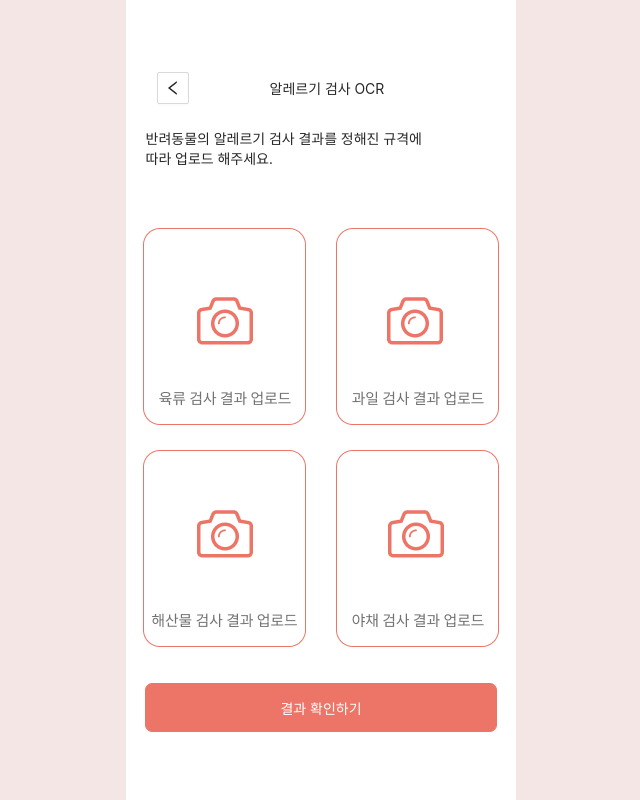
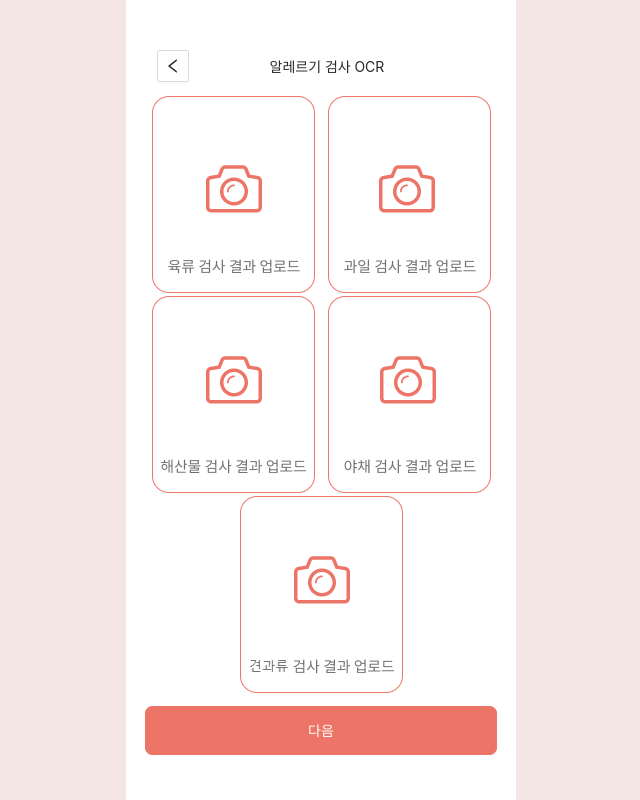
Before and after one commit to wldn143/mungnyang_web, a React (Create React App) app: page /ocr-upload in a window 1280 px wide. Shown: the whole page, without its empty margins (319-959 px from the left). Built offline with nearby package versions, Linux system fonts and the light colour scheme; the HTML template or start-up script is replaced by a standard one.

Commit message:
ocr nut 추가, 코드 수정

```diff
--- a/src/components/auth/OcrContainer.js
+++ b/src/components/auth/OcrContainer.js
@@ -1,7 +1,7 @@
 import styled from "styled-components";
 
 const Contatiner = styled.div`
-  width: 110%;
+  width: 100%;
   height: 200px;
   display: flex;
   justify-content: space-around;
--- a/src/screens/OcrUpload.js
+++ b/src/screens/OcrUpload.js
@@ -17,116 +17,87 @@ import MeatOcrImg from "../image/meatOcr.png";
 import FruitsOcrImg from "../image/fruitsOcr.png";
 import FishOcrImg from "../image/fishOcr.png";
 import VegeOcrImg from "../image/vegeOcr.png";
+import nutOcrImg from "../image/nutOcr.png";
+import { Upload } from "antd";
+import OcrContainer from "../components/auth/OcrContainer";
+import axios from "axios";
 
-import OcrContainer from "../components/auth/OcrContainer";
 function OcrUpload() {
-  const [fileImage, setFileImage] = useState("");
-  const [fileImage2, setFileImage2] = useState("");
-  const [fileImage3, setFileImage3] = useState("");
-  const [fileImage4, setFileImage4] = useState("");
+  const [meatImageUrl, setMeatImageUrl] = useState(null);
+  const [fishImageUrl, setFishImageUrl] = useState(null);
+  const [fruitImageUrl, setFruitImageUrl] = useState(null);
+  const [vegeImageUrl, setVegeImageUrl] = useState(null);
+  const [nutImageUrl, setNutImageUrl] = useState(null);
 
-  const [meatOcrImg, setMeatOcrImg] = useState(false);
-  const [fruitsOcrImg, setFruitsOcrImg] = useState(false);
-  const [fishOcrImg, setFishOcrImg] = useState(false);
-  const [vegeOcrImg, setVegeOcrImg] = useState(false);
+  const history = useHistory();
+  const onChangeImage1 = (info) => {
+    if (info.file.status === "uploading") {
+      return;
+    }
+    if (info.file.status === "done") {
+      const response1 = info.file.response;
+      const meatImageUrl = response1.imageUrl;
+      setMeatImageUrl(meatImageUrl);
+    }
+  };
+  const onChangeImage2 = (info) => {
+    if (info.file.status === "uploading") {
+      return;
+    }
+    if (info.file.status === "done") {
+      const response2 = info.file.response;
+      const fruitImageUrl = response2.imageUrl;
+      setFruitImageUrl(fruitImageUrl);
+    }
+  };
+  const onChangeImage3 = (info) => {
+    if (info.file.status === "uploading") {
+      return;
+    }
+    if (info.file.status === "done") {
+      const response3 = info.file.response;
+      const fishImageUrl = response3.imageUrl;
+      setFishImageUrl(fishImageUrl);
+    }
+  };
+  const onChangeImage4 = (info) => {
+    if (info.file.status === "uploading") {
+      return;
+    }
+    if (info.file.status === "done") {
+      const response4 = info.file.response;
+      const vegeImageUrl = response4.imageUrl;
+      setVegeImageUrl(vegeImageUrl);
+    }
+  };
+  const onChangeImage5 = (info) => {
+    if (info.file.status === "uploading") {
+      return;
+    }
+    if (info.file.status === "done") {
+      const response5 = info.file.response;
+      const nutImageUrl = response5.imageUrl;
+      setNutImageUrl(nutImageUrl);
+    }
+  };
+  const onSubmit = (values) => {
+    values.preventDefault();
 
-  // 파일 저장
-  const formData = new FormData();
-  const saveMeatOcr = (e) => {
-    setFileImage(URL.createObjectURL(e.target.files[0]));
-    for (const keyValue of formData) console.log(keyValue);
-    setMeatOcrImg(true);
+    axios
+      .post("http://localhost:8080/ocrimg", {
+        meatImageUrl: meatImageUrl,
+        fishImageUrl: fishImageUrl,
+        fruitImageUrl: fruitImageUrl,
+        vegeImageUrl: vegeImageUrl,
+        nutImageUrl: nutImageUrl,
+      })
+      .then((result) => {
+        console.log(result);
+      })
+      .catch((error) => {
+        console.error(error);
+      });
   };
-  const saveFruitOcr = (e) => {
-    setFileImage2(URL.createObjectURL(e.target.files[0]));
-    //const img = e.target.files[0];
-    for (const keyValue of formData) console.log(keyValue);
-    setFruitsOcrImg(true);
-  };
-
-  const saveFishOcr = (e) => {
-    setFileImage3(URL.createObjectURL(e.target.files[0]));
-    //const img = e.target.files[0];
-    for (const keyValue of formData) console.log(keyValue);
-    setFishOcrImg(true);
-  };
-
-  const saveVegeOcr = (e) => {
-    setFileImage4(URL.createObjectURL(e.target.files[0]));
-    //const img = e.target.files[0];
-    for (const keyValue of formData) console.log(keyValue);
-    setVegeOcrImg(true);
-  };
-
-  const UploadedMeatImg = () => (
-    <div>
-      <img
-        id="meat_img"
-        alt="sample"
-        src={fileImage}
-        style={{ margin: "auto" }}
-        width="163"
-        height="197"
-      />
-    </div>
-  );
-  const UploadedFruitsImg = () => (
-    <div>
-      <img
-        id="fruits_img"
-        alt="sample"
-        src={fileImage2}
-        style={{ margin: "auto" }}
-        width="163"
-        height="197"
-      />
-    </div>
-  );
-  const UploadedFishImg = () => (
-    <div>
-      <img
-        id="fish_img"
-        alt="sample"
-        src={fileImage3}
-        style={{ margin: "auto" }}
-        width="163"
-        height="197"
-      />
-    </div>
-  );
-  const UploadedVegeImg = () => (
-    <div>
-      <img
-        id="vege_img"
-        alt="sample"
-        src={fileImage4}
-        style={{ margin: "auto" }}
-        width="163"
-        height="197"
-      />
-    </div>
-  );
-
-  const DefaultMeatImg = () => (
-    <div>
-      <img id="meat_img" src={MeatOcrImg} />
-    </div>
-  );
-  const DefaultFruitsImg = () => (
-    <div>
-      <img id="fruits_img" src={FruitsOcrImg} />
-    </div>
-  );
-  const DefaultFishImg = () => (
-    <div>
-      <img id="fish_img" src={FishOcrImg} />
-    </div>
-  );
-  const DefaultVegeImg = () => (
-    <div>
-      <img id="vege_img" src={VegeOcrImg} />
-    </div>
-  );
 
   return (
     <StartLayout>
@@ -136,91 +107,122 @@ function OcrUpload() {
           <div>알레르기 검사 OCR</div>
           <div> </div>
         </Header>
-        <div
-          className="TextSpace"
-          style={{
-            width: "90%",
-            height: "100px",
-            marginTop: "10px",
-          }}
+
+        <form onSubmit={onSubmit}>
+          <OcrContainer>
+            <Upload
+              name="image"
+              action={"http://localhost:8080/image"}
+              listType="picture"
+              showUploadList={false}
+              onChange={onChangeImage1}
             >
-          <p>
-            반려동물의 알레르기 검사 결과를 정해진 규격에
-            <br />
-            따라 업로드 해주세요.
-          </p>
+              {meatImageUrl ? (
+                <img
+                  id="upload-img"
+                  src={`http://localhost:8080/${meatImageUrl}`}
+                  style={{ margin: "auto" }}
+                  width="163"
+                  height="197"
+                />
+              ) : (
+                <div id="upload-img-placeholder">
+                  <img src={MeatOcrImg} />
                 </div>
-        <AuthBox>
+              )}
+            </Upload>
+
+            <Upload
+              name="image"
+              action={"http://localhost:8080/image"}
+              listType="picture"
+              showUploadList={false}
+              onChange={onChangeImage2}
+            >
+              {fruitImageUrl ? (
+                <img
+                  id="upload-img"
+                  src={`http://localhost:8080/${fruitImageUrl}`}
+                  style={{ margin: "auto" }}
+                  width="163"
+                  height="197"
+                />
+              ) : (
+                <div id="upload-img-placeholder">
+                  <img src={FruitsOcrImg} />
+                </div>
+              )}
+            </Upload>
+          </OcrContainer>
           <OcrContainer>
-            <div id="ocr_input1">
-              <label className="input-file-button" htmlFor="input-file">
-                {meatOcrImg ? <UploadedMeatImg /> : <DefaultMeatImg />}
-              </label>
-              <input
-                id="input-file"
-                name="imgUpload"
-                type="file"
-                accept="image/*"
-                onChange={saveMeatOcr}
-                style={{ display: "none" }}
+            <Upload
+              name="image"
+              action={"http://localhost:8080/image"}
+              listType="picture"
+              showUploadList={false}
+              onChange={onChangeImage3}
+            >
+              {fishImageUrl ? (
+                <img
+                  id="upload-img"
+                  src={`http://localhost:8080/${fishImageUrl}`}
+                  style={{ margin: "auto" }}
+                  width="163"
+                  height="197"
                 />
+              ) : (
+                <div id="upload-img-placeholder">
+                  <img src={FishOcrImg} />
                 </div>
-            <div id="ocr_input2">
-              <label className="input-file-button" htmlFor="input-file2">
-                {fruitsOcrImg ? <UploadedFruitsImg /> : <DefaultFruitsImg />}
-              </label>
-              <input
-                id="input-file2"
-                name="imgUpload"
-                type="file"
-                accept="image/*"
-                onChange={saveFruitOcr}
-                style={{ display: "none" }}
+              )}
+            </Upload>
+            <Upload
+              name="image"
+              action={"http://localhost:8080/image"}
+              listType="picture"
+              showUploadList={false}
+              onChange={onChangeImage4}
+            >
+              {vegeImageUrl ? (
+                <img
+                  id="upload-img"
+                  src={`http://localhost:8080/${vegeImageUrl}`}
+                  style={{ margin: "auto" }}
+                  width="163"
+                  height="197"
                 />
+              ) : (
+                <div id="upload-img-placeholder">
+                  <img src={VegeOcrImg} />
                 </div>
+              )}
+            </Upload>
           </OcrContainer>
-          <div
-            className="WhiteSpace"
-            style={{
-              height: "25px",
-            }}
-          ></div>
           <OcrContainer>
-            <div id="ocr_input3">
-              <label className="input-file-button" htmlFor="input-file3">
-                {fishOcrImg ? <UploadedFishImg /> : <DefaultFishImg />}
-              </label>
-              <input
-                id="input-file3"
-                name="imgUpload"
-                type="file"
-                accept="image/*"
-                onChange={saveFishOcr}
-                style={{ display: "none" }}
+            <Upload
+              name="image"
+              action={"http://localhost:8080/image"}
+              listType="picture"
+              showUploadList={false}
+              onChange={onChangeImage5}
+            >
+              {nutImageUrl ? (
+                <img
+                  id="upload-img"
+                  src={`http://localhost:8080/${nutImageUrl}`}
+                  style={{ margin: "auto" }}
+                  width="163"
+                  height="197"
                 />
+              ) : (
+                <div id="upload-img-placeholder">
+                  <img src={nutOcrImg} />
                 </div>
-            <div id="ocr_input4">
-              <label className="input-file-button" htmlFor="input-file4">
-                {vegeOcrImg ? <UploadedVegeImg /> : <DefaultVegeImg />}
-              </label>
-              <input
-                id="input-file4"
-                name="imgUpload"
-                type="file"
-                accept="image/*"
-                onChange={saveVegeOcr}
-                style={{ display: "none" }}
-              />
-            </div>
+              )}
+            </Upload>
           </OcrContainer>
-        </AuthBox>
-        <div
-          className="WhiteSpace"
-          style={{
-            height: "25px",
-          }}
-        ></div>
-        <SubmitButton>결과 확인하기</SubmitButton>
+          <SubmitButton type="submit">다음</SubmitButton>
+        </form>
       </AuthLayout>
     </StartLayout>
   );
```
Also changed, not shown: src/image/nutOcr.png (added). Lines whose indentation alone changed are shown as unchanged.
